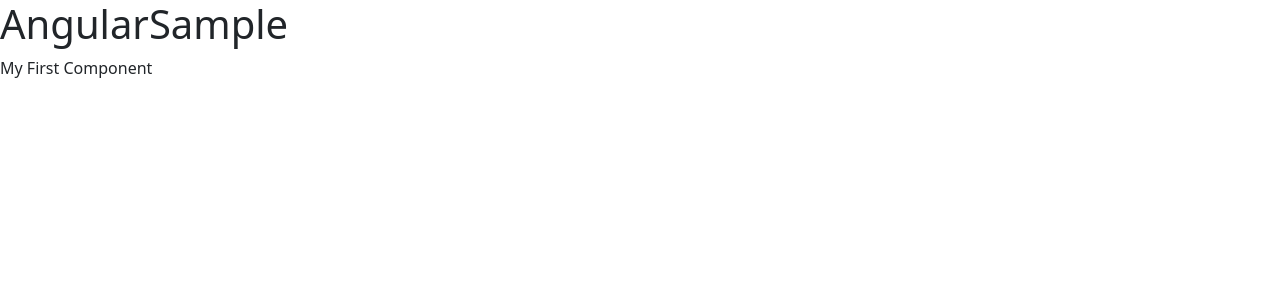
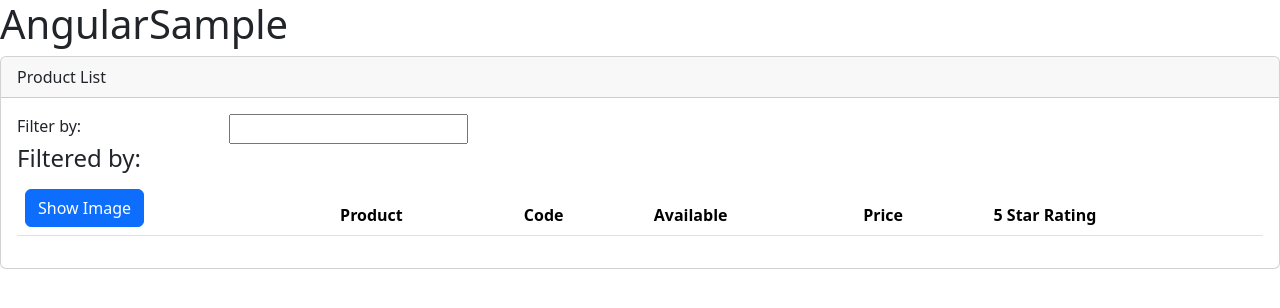
Before and after one commit to Tod2a/AngularSample, an Angular app: page / in a window 1280 px wide. Shown: the top 308 px of the page. Built offline with nearby package versions, Linux system fonts and the light colour scheme.

Commit message:
adding page title with interpolation

```diff
--- a/src/app/app.component.html
+++ b/src/app/app.component.html
@@ -1,6 +1,6 @@
 <router-outlet>
   <div>
-    <h1>{{title}}</h1>
-    <div>My First Component</div>
+    <h1>{{pageTitle}}</h1>
+    <pm-product-list></pm-product-list>
   </div>
 </router-outlet>
--- a/src/app/app.component.ts
+++ b/src/app/app.component.ts
@@ -1,13 +1,14 @@
 import { Component } from '@angular/core';
 import { RouterOutlet } from '@angular/router';
+import { ProductListComponent } from "./products/product-list/product-list.component";
 
 @Component({
   selector: 'pm-root',
   standalone: true,
-  imports: [RouterOutlet],
+  imports: [RouterOutlet, ProductListComponent],
   templateUrl: './app.component.html',
   styleUrl: './app.component.css'
 })
 export class AppComponent {
-  title = 'AngularSample';
+  pageTitle = 'AngularSample';
 }
--- a/src/app/products/product-list/product-list.component.html
+++ b/src/app/products/product-list/product-list.component.html
@@ -1,6 +1,6 @@
 <div class='card'>
     <div class='card-header'>
-        Product List
+        {{pageTitle}}
     </div>
     <div class='card-body'>
         <div class='row'>
--- a/src/app/products/product-list/product-list.component.ts
+++ b/src/app/products/product-list/product-list.component.ts
@@ -8,5 +8,5 @@ import { Component } from '@angular/core';
   styleUrl: './product-list.component.css'
 })
 export class ProductListComponent {
-
+  pageTitle: string = "Product List";
 }
```
